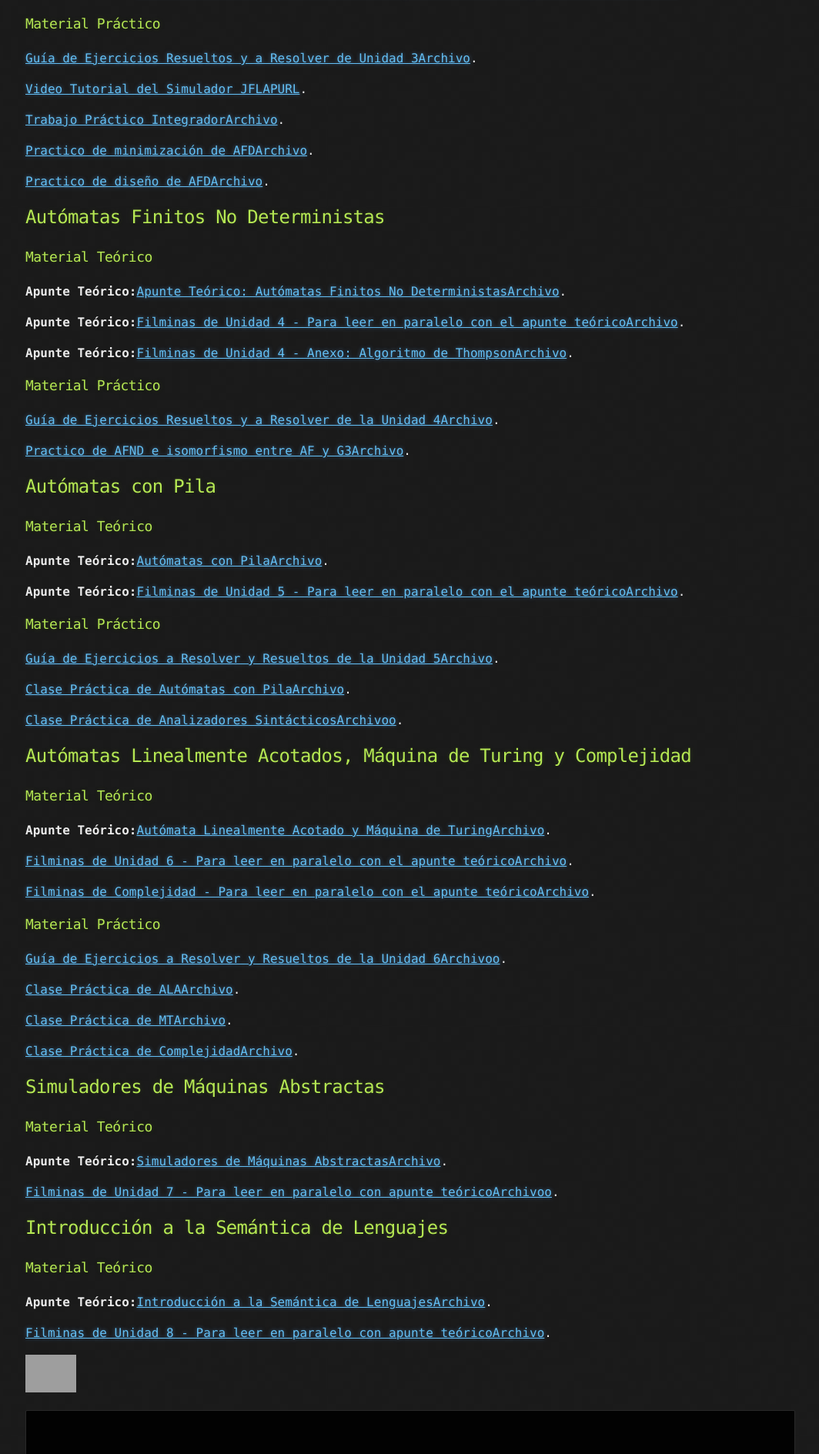
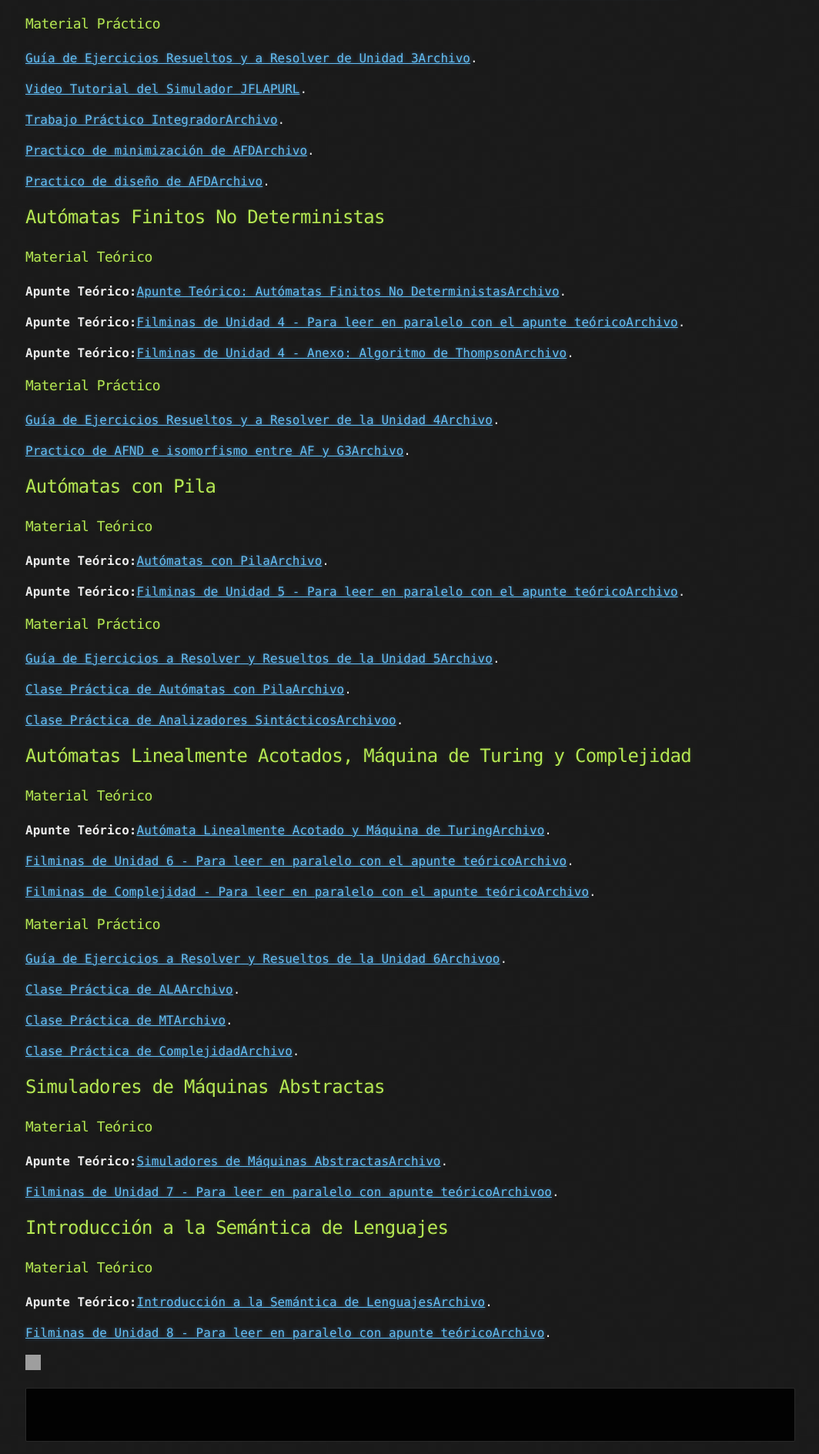
Before and after one commit to Ismael0351/utnfrcssl, a Jekyll site: the page built from index.md, in a window 1280 px wide. Shown: the part 1859-3748 px from the top of the page at 77% size, without its empty margins (107-1171 px from the left). Built offline with Jekyll 4.4.1, drawn with Linux system fonts in a browser that asks for light colours; our own code applies the rules of GitHub Pages for plain Markdown files; grey boxes are pictures that could not be loaded.

Commit message:
Update index.md

```diff
--- a/index.md
+++ b/index.md
@@ -149,7 +149,7 @@ Introducción a la Lingüística Matemática: símbolos, alfabetos, palabras y l
 <a href="https://drive.google.com/file/d/1GiVQG7mImi0oECF3zskB-Hh2aQ-ph_HK/view?usp=sharing" target="_blank">Filminas de Unidad 8 - Para leer en paralelo con apunte teóricoArchivo</a>.
 
 
-<a title="Los Tejos"><img src="https://plataforma.liceodelvalle.edu.ec/images/iconos/pdf.png"  width="66" height="49" ></a>
+<a title="Pdf"><img src="https://plataforma.liceodelvalle.edu.ec/images/iconos/pdf.png"  width="20" height="20" ></a>
 
 
 
```
